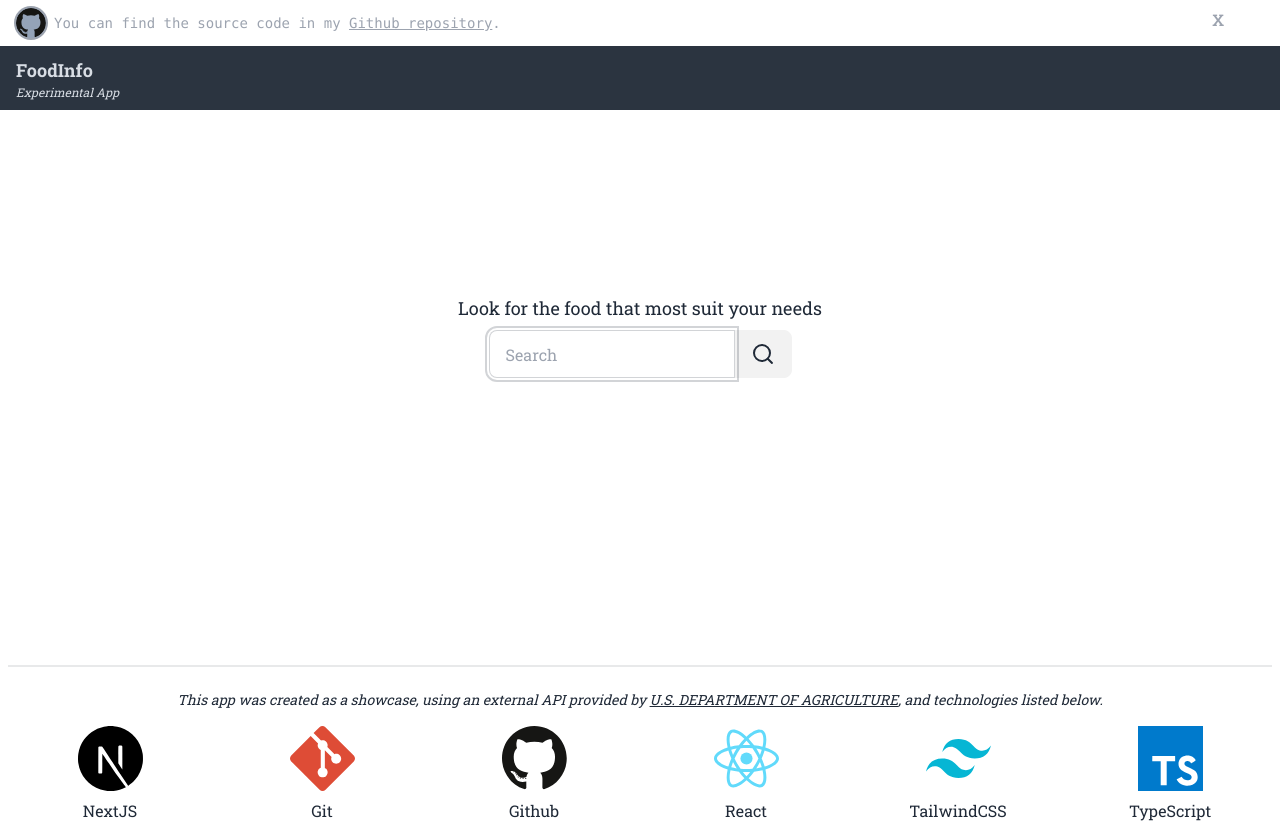
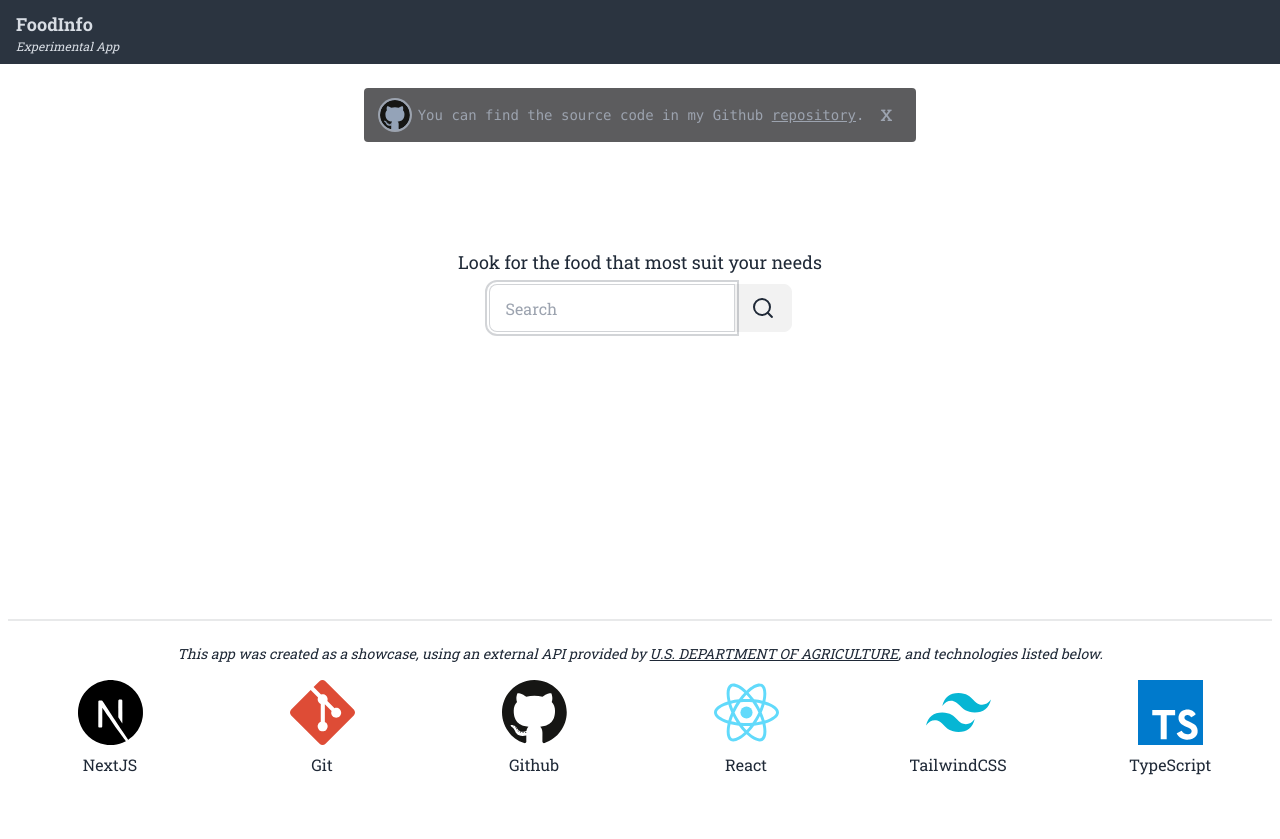
Before and after one commit to nortonglitz/food-info, a Next.js app: page / in a window 1280 px wide. After the commit the page ends 800 px from the top, so only its background shows below. Built offline with nearby package versions, Linux system fonts and the light colour scheme.

Commit message:
Notification work on all devices properly

```diff
--- a/app/layout.tsx
+++ b/app/layout.tsx
@@ -19,16 +19,20 @@ export default function RootLayout({
   return (
     <html lang="en">
       <body className={robotoSlab.className}>
-        <dialog open className="open:relative open:w-full open:flex open:justify-between open:px-4 open:py-2">
-          <div className="flex items-center text-gray-400 font-mono text-sm">
-            <Image src="/github.svg" className="h-[30px] w-[30px] mr-2 bg-slate-400 rounded-full ring-2 ring-gray-400" alt="Github" width={65} height={65} />
-            You can find the source code in my&nbsp;<Link className="link" href="https://github.com/nortonglitz/food-info" target="_blank">Github repository</Link>.
+        <dialog open className="open:mt-2 open:px-2 open:flex open:justify-center open:w-full open:bg-transparent bottom-10 md:top-20">
+          <div className="flex justify-between px-4 py-3 items-center rounded bg-zinc-900/[0.7]">
+            <div className="flex items-center text-gray-400 font-mono text-sm">
+              <Image src="/github.svg" className="h-[30px] w-[30px] mr-2 bg-slate-400 rounded-full ring-2 ring-gray-400" alt="Github" width={65} height={65} />
+              <div>
+                You can find the source code in my Github&nbsp;<Link className="link" href="https://github.com/nortonglitz/food-info" target="_blank">repository</Link>.
+              </div>
+            </div>
+            <form method="dialog" className="ml-4 mr-2">
+              <button className="link-neutral text-gray-400 hover:text-gray-300 font-semibold transition-colors">
+                X
+              </button>
+            </form>
           </div>
-          <form method="dialog">
-            <button className="link-neutral text-gray-400 hover:text-gray-300 mr-10 font-semibold transition-colors">
-              X
-            </button>
-          </form>
         </dialog>
         <nav className="navbar bg-neutral text-neutral-content">
           <Link href="/" className="flex flex-col items-start ml-2">
```
